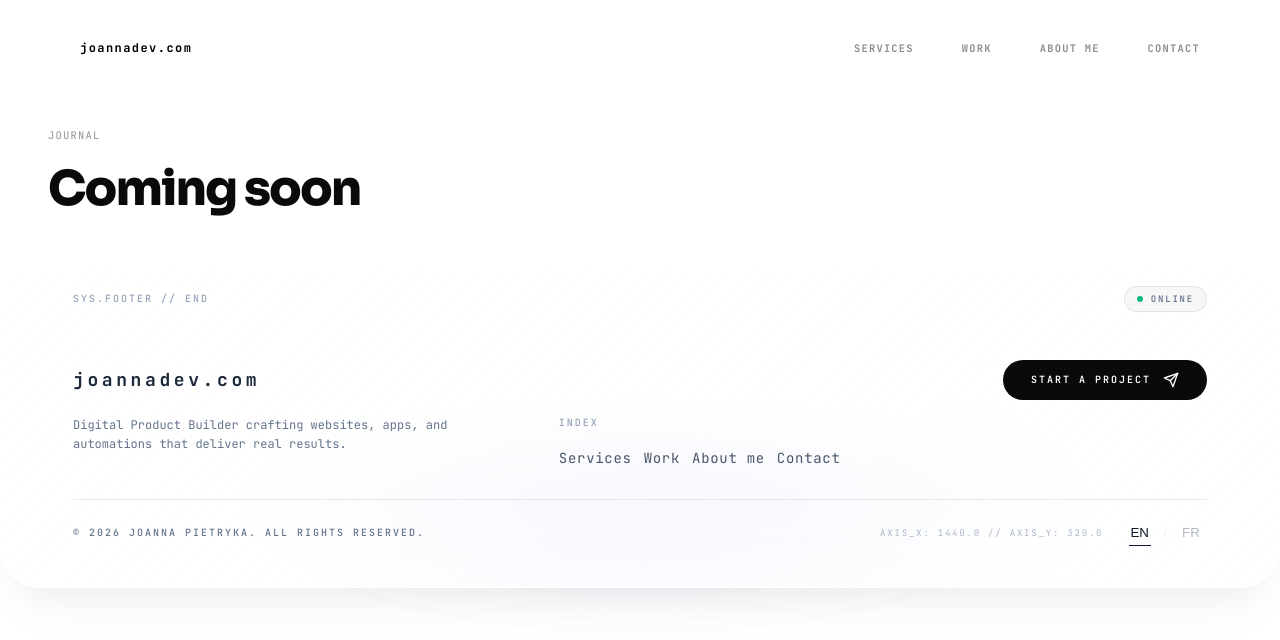
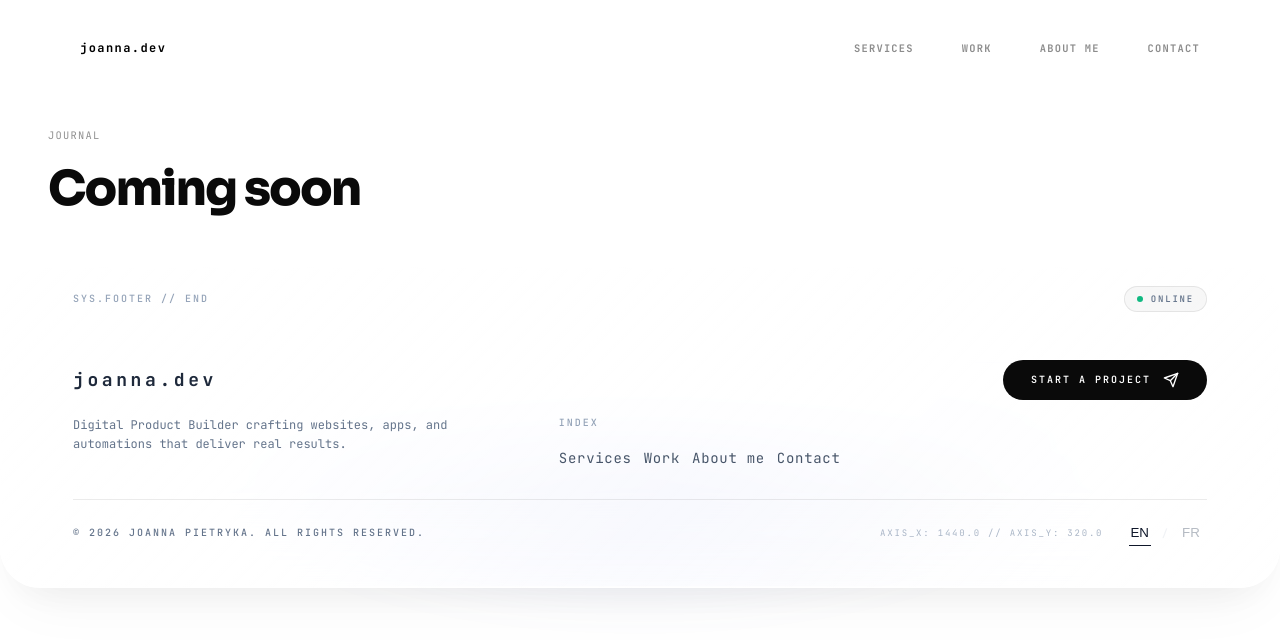
Before and after one commit to joannapietryka/joanna.dev, a Next.js app: page /en/journal in a window 1280 px wide. Shown: the top 640 px of the page. Built offline with nearby package versions, Linux system fonts and the light colour scheme; no server answers; a web font is replaced by a local one.

Commit message:
Revert display brand to joanna.dev, keep joannadev.com for canonical URLs only
Canonical/sitemap links use https://joannadev.com (via SITE_URL).
All visible brand text (nav, titles, messages, emails) stays joanna.dev.

Co-authored-by: Cursor <cursoragent@cursor.com>

```diff
--- a/app/[locale]/approach/page.tsx
+++ b/app/[locale]/approach/page.tsx
@@ -12,7 +12,7 @@ export async function generateMetadata({
   const isFr = locale === 'fr';
   const path = '/approach';
   return {
-    title: isFr ? 'Approche — joannadev.com' : 'Approach — joannadev.com',
+    title: isFr ? 'Approche — joanna.dev' : 'Approach — joanna.dev',
     description: isFr ? 'Approche (bientôt disponible).' : 'Approach (coming soon).',
     alternates: {
       canonical: absUrl(`/${locale}${path}`),
--- a/app/[locale]/journal/page.tsx
+++ b/app/[locale]/journal/page.tsx
@@ -12,7 +12,7 @@ export async function generateMetadata({
   const isFr = locale === 'fr';
   const path = '/journal';
   return {
-    title: isFr ? 'Journal — joannadev.com' : 'Journal — joannadev.com',
+    title: isFr ? 'Journal — joanna.dev' : 'Journal — joanna.dev',
     description: isFr ? 'Journal (bientôt disponible).' : 'Journal (coming soon).',
     alternates: {
       canonical: absUrl(`/${locale}${path}`),
--- a/app/[locale]/page.tsx
+++ b/app/[locale]/page.tsx
@@ -11,8 +11,8 @@ export async function generateMetadata({
   const isFr = locale === 'fr';
   const canonicalPath = isFr ? '/fr' : '/en';
   return {
-    title: 'joannadev.com',
-    description: isFr ? 'joannadev.com – Créatrice de produits digitaux' : 'joannadev.com – Digital Product Builder',
+    title: 'joanna.dev',
+    description: isFr ? 'joanna.dev – Créatrice de produits digitaux' : 'joanna.dev – Digital Product Builder',
     alternates: {
       canonical: absUrl(canonicalPath),
       languages: {
--- a/app/[locale]/services/page.tsx
+++ b/app/[locale]/services/page.tsx
@@ -13,7 +13,7 @@ export async function generateMetadata({
   const path = '/services';
 
   return {
-    title: isFr ? 'Services — joannadev.com' : 'Services — joannadev.com',
+    title: isFr ? 'Services — joanna.dev' : 'Services — joanna.dev',
     description: isFr
       ? 'Services — sites web, apps et automatisations.'
       : 'Services — websites, apps, and automations.',
--- a/app/[locale]/work/page.tsx
+++ b/app/[locale]/work/page.tsx
@@ -15,7 +15,7 @@ export async function generateMetadata({
   const isFr = locale === 'fr';
   const path = '/work';
   return {
-    title: isFr ? 'Projets — joannadev.com' : 'Work — joannadev.com',
+    title: isFr ? 'Projets — joanna.dev' : 'Work — joanna.dev',
     description: isFr ? 'Projets sélectionnés.' : 'Selected projects.',
     alternates: {
       canonical: absUrl(`/${locale}${path}`),
--- a/app/_components/site-nav/SiteNav.tsx
+++ b/app/_components/site-nav/SiteNav.tsx
@@ -107,7 +107,7 @@ export function SiteNav({ onScrollTo }: Props) {
         ].join(" ").trim()}
       >
         <Link href="/" className={styles.logo} onClick={close}>
-          joannadev.com
+          joanna.dev
         </Link>
 
         <nav className={styles.navLinks} aria-label="Primary">
@@ -172,7 +172,7 @@ export function SiteNav({ onScrollTo }: Props) {
         </nav>
 
         <div className={styles.overlayFooter}>
-          <span className={styles.overlayBrand}>joannadev.com</span>
+          <span className={styles.overlayBrand}>joanna.dev</span>
           <LocaleSwitch variant="inverse" onAfterSelect={close} />
         </div>
       </div>
--- a/app/api/contact/route.ts
+++ b/app/api/contact/route.ts
@@ -52,7 +52,7 @@ export async function POST(req: NextRequest) {
     const to = process.env.CONTACT_TO?.trim() || DEFAULT_TO;
     const from =
       process.env.RESEND_FROM?.trim() ||
-      "joannadev.com Contact <onboarding@resend.dev>";
+      "joanna.dev Contact <onboarding@resend.dev>";
 
     const fullName = `${name.trim()} ${surname.trim()}`;
     const safeName = escapeHtml(fullName);
@@ -66,7 +66,7 @@ export async function POST(req: NextRequest) {
       subject: `New message from ${fullName}`,
       html: `
         <div style="font-family:ui-monospace,monospace;max-width:600px;margin:0 auto;padding:40px 32px;background:#fafafa;border-radius:16px;">
-          <p style="font-size:11px;letter-spacing:0.12em;text-transform:uppercase;color:#666;margin-bottom:32px;">joannadev.com — Contact Form</p>
+          <p style="font-size:11px;letter-spacing:0.12em;text-transform:uppercase;color:#666;margin-bottom:32px;">joanna.dev — Contact Form</p>
           <h2 style="font-size:22px;font-weight:800;color:#0a0a0a;margin-bottom:24px;letter-spacing:-0.02em;">New message from ${safeName}</h2>
           <table style="width:100%;border-collapse:collapse;margin-bottom:24px;">
             <tr>
--- a/messages/en.json
+++ b/messages/en.json
@@ -13,7 +13,7 @@
   "Footer": {
     "sysLabel": "SYS.FOOTER // END",
     "online": "ONLINE",
-    "brandMark": "joannadev.com",
+    "brandMark": "joanna.dev",
     "lead": "Digital Product Builder crafting websites, apps, and automations that deliver real results.",
     "index": "INDEX",
     "indexNavAria": "Footer navigation",
--- a/messages/fr.json
+++ b/messages/fr.json
@@ -13,7 +13,7 @@
   "Footer": {
     "sysLabel": "SYS.FOOTER // FIN",
     "online": "EN LIGNE",
-    "brandMark": "joannadev.com",
+    "brandMark": "joanna.dev",
     "lead": "Créateur de produits digitaux concevant des sites web, des applications et des automatisations qui génèrent de vrais résultats.",
     "index": "INDEX",
     "indexNavAria": "Navigation du pied de page",
```
